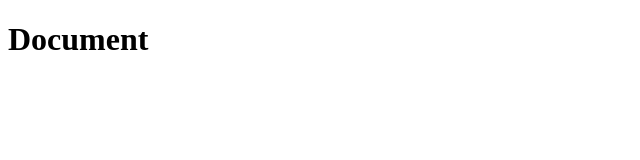
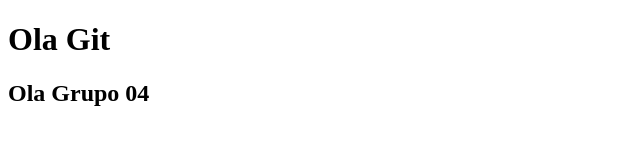
Before and after one commit to RodrigoSFS/Grupo4-ADS-2022, a plain HTML site: page projetoales001.html in a window 1280 px wide. Shown: the whole page, without its empty margins (0-640 px from the left). Drawn offline with Linux system fonts and the light colour scheme.

Commit message:
segunda alteração Ola

```diff
--- a/projetoales001.html
+++ b/projetoales001.html
@@ -8,6 +8,7 @@
 </head>
 <body>
 
-    <h1>Document</h1>
+    <h1>Ola Git </h1>
+    <h2>Ola Grupo 04</h2>
 </body>
 </html>
```
